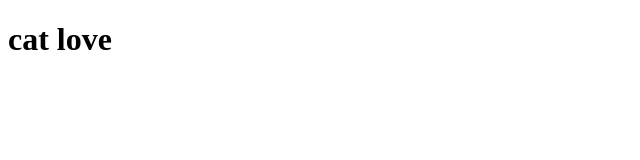
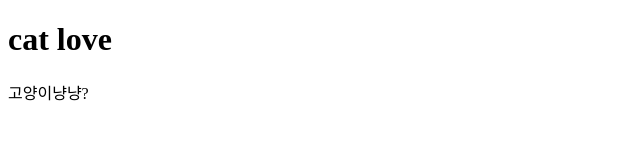
Before and after one commit to jin-creater/pets_luv, a plain HTML site: page index.html in a window 1280 px wide. Shown: the whole page, without its empty margins (0-640 px from the left). Drawn offline with Linux system fonts and the light colour scheme.

```diff
--- a/index.html
+++ b/index.html
@@ -7,5 +7,6 @@
 </head>
 <body>
     <h1>cat love</h1>
+    <div>고양이냥냥?</div>
 </body>
 </html>
```
Also changed, not shown: 1 other file.
